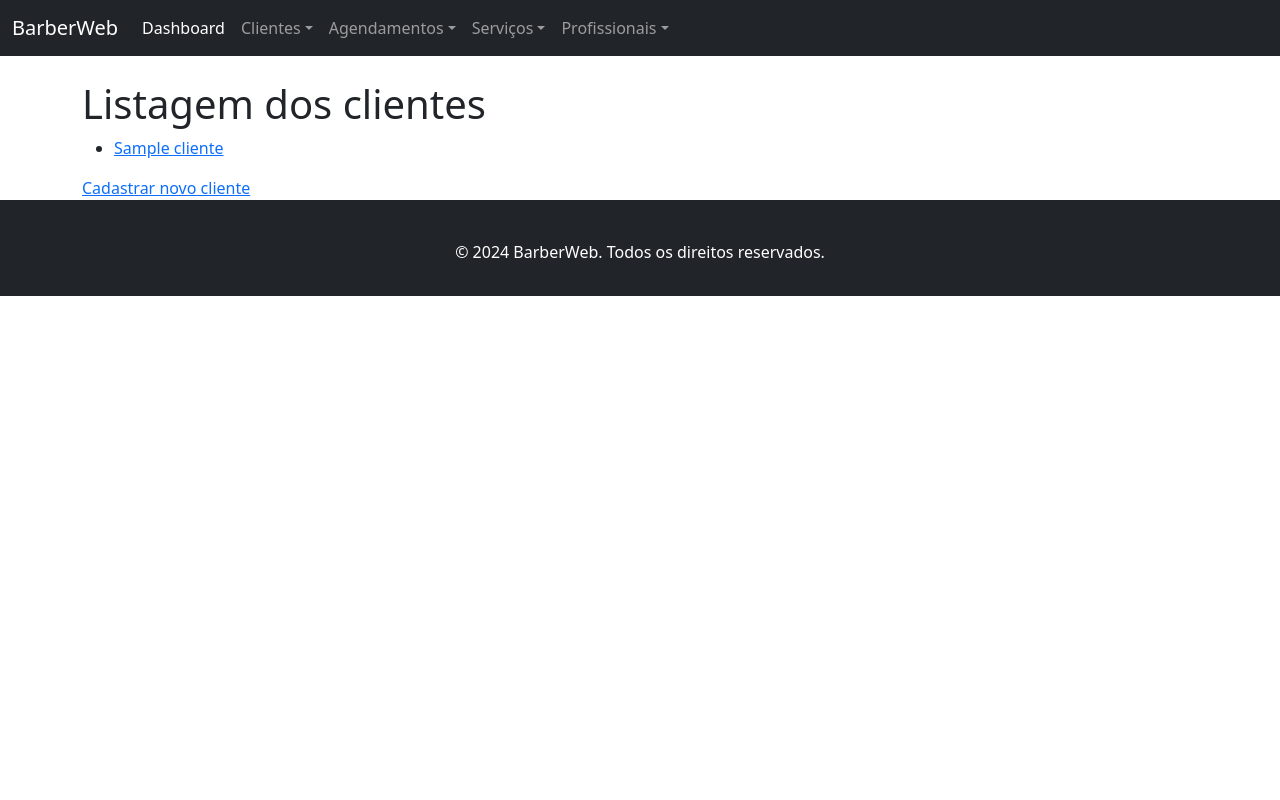
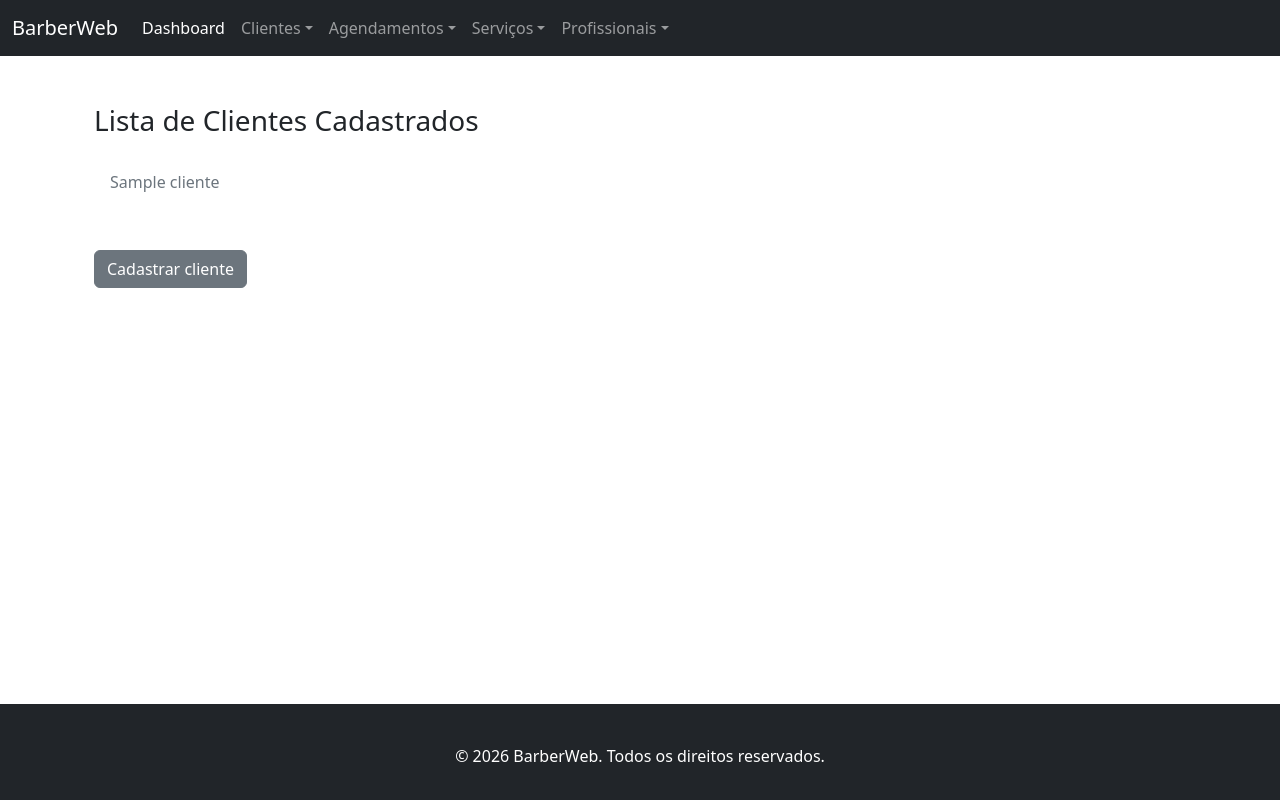
Before and after one commit to GleyCode/barberweb, a Django app: page /clientes/ in a window 1280 px wide. Run offline with Django 4.2, Linux system fonts and the light colour scheme; a user stored in the database is signed in; tables that the repository leaves empty hold one stand-in row (values such as "Sample post"); some libraries are stand-ins or nearby versions.

Commit message:
Bootstrap5 aplicado a listagem dos clientes.

```diff
--- a/barberback/barberback_app/templates/barberback_app/base.html
+++ b/barberback/barberback_app/templates/barberback_app/base.html
@@ -10,8 +10,10 @@
         {% bootstrap_css %}
 
     </head>
-    <body>
+    <!-- Faz o body oculpar 100% do viewport, altura mínima de 100%. -->
+    <body class="d-flex flex-column min-vh-100">
 
+        <!-- Barra de navegação personalizada. -->
         <nav class="navbar navbar-expand-lg navbar-dark bg-dark">
             <div class="container-fluid">
                 <a class="navbar-brand" href="#">BarberWeb</a>
@@ -124,13 +126,15 @@
             </div>
         </nav>
 
-        <main class="container mt-4">
+        <!-- Onde ficará o conteúdo das demais páginas. -->
+        <main class="container mt-5 mx-auto mb-5 flex-fill">
             {% block content %} {% endblock %}
         </main>
 
+        <!-- Rodapé personalizado. -->
         <div class="container-fluid py-3 bg-dark text-white">
             <footer class="text-center mt-4">
-                <p >&copy; 2024 BarberWeb. Todos os direitos reservados.</p>
+                <p >&copy; 2026 BarberWeb. Todos os direitos reservados.</p>
             </footer>
         </div>
 
--- a/barberback/clientes/templates/clientes/listagem_clientes.html
+++ b/barberback/clientes/templates/clientes/listagem_clientes.html
@@ -1,16 +1,32 @@
 {% extends 'barberback_app/base.html' %}
 
+{% load django_bootstrap5 %}
+
 {% block content %}
-<h1>Listagem dos clientes</h1>
-<ul>
-    {% for cliente in clientes %}
-    <li>
-        <a href="{% url 'clientes:detalhes_cliente' cliente.id %}">
-          {{ cliente.nome }}</a>
-    </li>
-    {% endfor %}
-</ul>
 
-<a href="{% url 'clientes:cadastrar_cliente' %}">
-    Cadastrar novo cliente</a>
+<div class="container">
+    <h3 class="mb-4">Lista de Clientes Cadastrados</h3>
+    <ul class="list-group list-group-flush">
+        {% for cliente in clientes %}
+        <li class="list-group-item">
+            <a href="{% url 'clientes:detalhes_cliente' cliente.id %}"
+            class="link-secondary link-offset-2 link-offset-3-hover link-underline link-underline-opacity-0 link-underline-opacity-75-hover">
+            {{ cliente.nome }}</a>
+        </li>
+        {% endfor %}
+    </ul>
+
+    <br>
+
+    {% if is_paginated %}
+        {% bootstrap_pagination page_obj %}
+    {% endif %}
+
+    <br>
+
+    <a class="btn btn-secondary"
+    href="{% url 'clientes:cadastrar_cliente' %}" role="button">
+        Cadastrar cliente</a>
+</div>
+
 {% endblock content %}
--- a/barberback/contas_admin/templates/contas_admin/login.html
+++ b/barberback/contas_admin/templates/contas_admin/login.html
@@ -42,7 +42,7 @@
                 {% bootstrap_field form.password show_errors=False %}
 
                 <div class="d-grid gap-2">
-                    {% bootstrap_button button_type="submit" content="Entrar" button_class="btn btn-primary" %}
+                    {% bootstrap_button button_type="submit" content="Entrar" button_class="btn btn-secondary" %}
                 </div>
             </form>
 
```
Also changed, not shown: barberback/contas_admin/templates/contas_admin/logged_out.html (+4 -3 lines).
